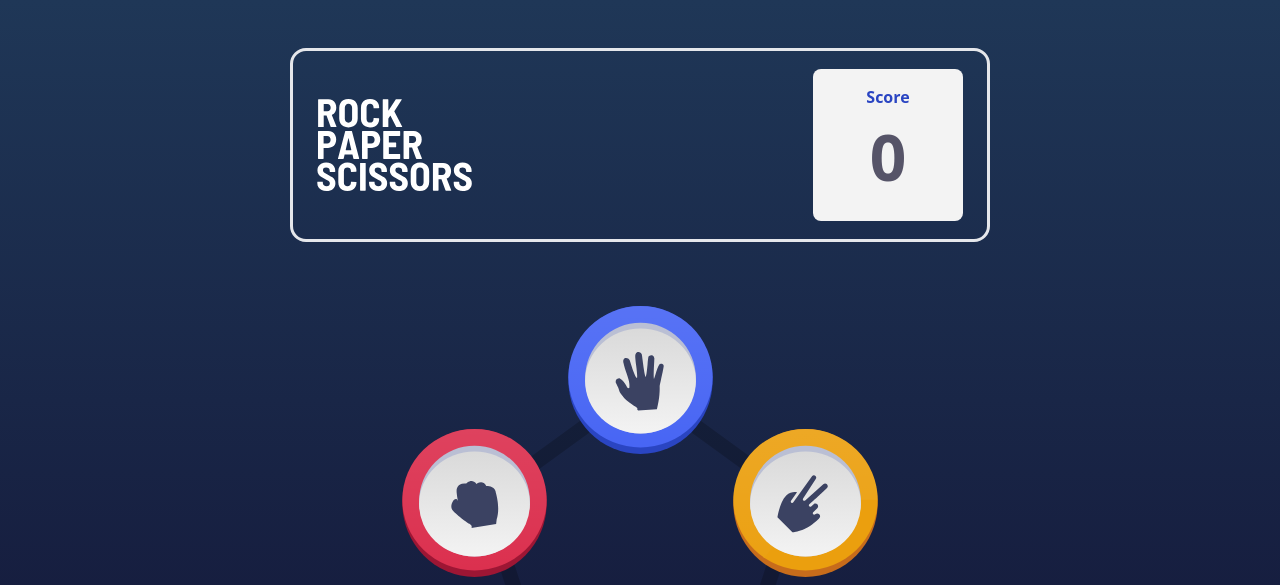
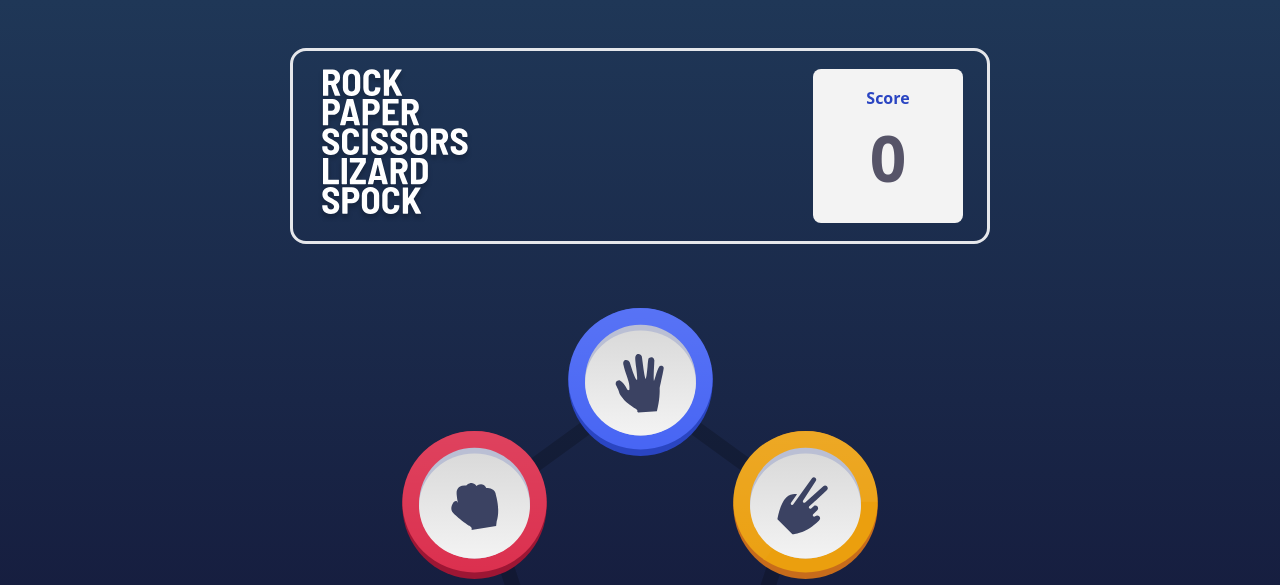
Before and after one commit to IbrohimjonBaxtiyorov/rock-peaper-game, a website with bundled scripts: page index.html in a window 1280 px wide. Both pictures are taken after a click on the button "Avanced". Shown: the top 585 px of the page. Built offline with nearby package versions, Linux system fonts and the light colour scheme; files whose address does not match are found by name.

Commit message:
add advanced logo changing function

```diff
--- a/index.html
+++ b/index.html
@@ -14,7 +14,7 @@
     <header
       class="max-w-[700px] mx-auto border-[3px] rounded-2xl border-solid-[#FFFFFF4A] flex justify-between py-[18px] px-6"
     >
-      <img width="155" src="img/logo.svg.svg" alt="Game Logo" />
+      <img width="155" id="logo" src="img/logo.svg.svg" alt="Game Logo" />
       <div
         class="w-[150px] bg-[#F3F3F3] rounded-lg p-4 items-center flex flex-col justify-center"
       >
--- a/js/html-elements.js
+++ b/js/html-elements.js
@@ -11,6 +11,7 @@ const elGameZoneInner = document.getElementById("gameZoneInner");
 const elRules = document.getElementById("rules");
 const elRulesModal = document.getElementById("rulesModal");
 const elRulesImage = document.getElementById("ruleImage");
+const elLogo = document.getElementById("logo");
 
 export {
   elGameZone,
@@ -25,5 +26,6 @@ export {
   elGameZoneInner,
   elRules,
   elRulesModal,
-  elRulesImage
+  elRulesImage,
+  elLogo,
 };
--- a/js/main.js
+++ b/js/main.js
@@ -2,6 +2,7 @@ import {
   elGameZone,
   elGameZoneInner,
   elHand,
+  elLogo,
   elModeChanger,
   elRefresh,
   elRules,
@@ -30,10 +31,12 @@ elModeChanger.addEventListener("click", () => {
   if (mode === "simple") {
     elGameZoneInner.dataset.mode = "advanced";
     elRulesImage.src = "../img/rule-advanced.svg";
+    elLogo.src ="../img/advanced-logo.svg"
     elModeChanger.innerText = "Simple";
   } else if (mode === "advanced") {
     elGameZoneInner.dataset.mode = "simple";
     elRulesImage.src = "../img/rule-basic.svg";
+     elLogo.src ="../img/logo.svg.svg"
     elModeChanger.innerText = "Advanced";
   } else {
     elGameZoneInner.dataset.mode = "simple";
```
Also changed, not shown: css/output.css.
